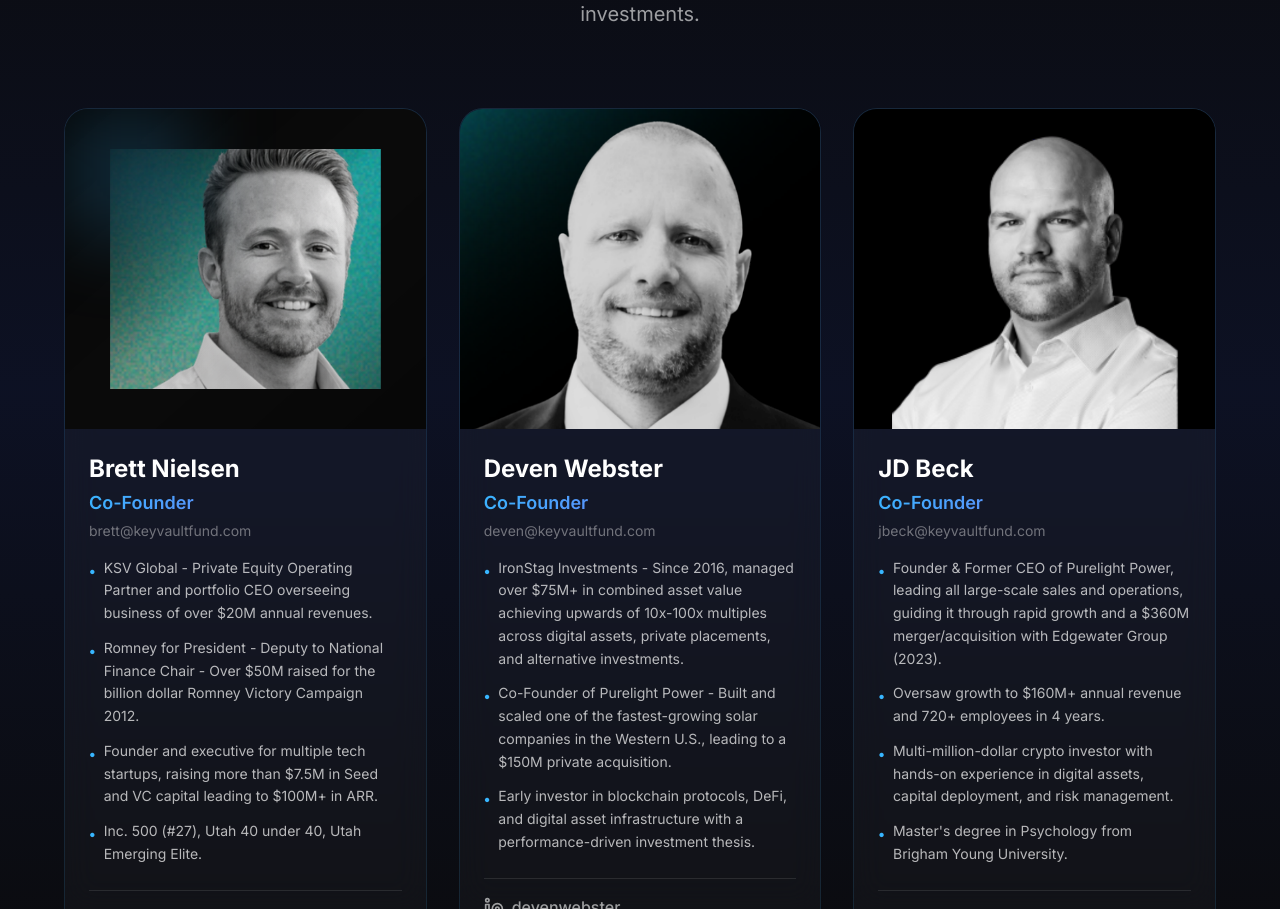
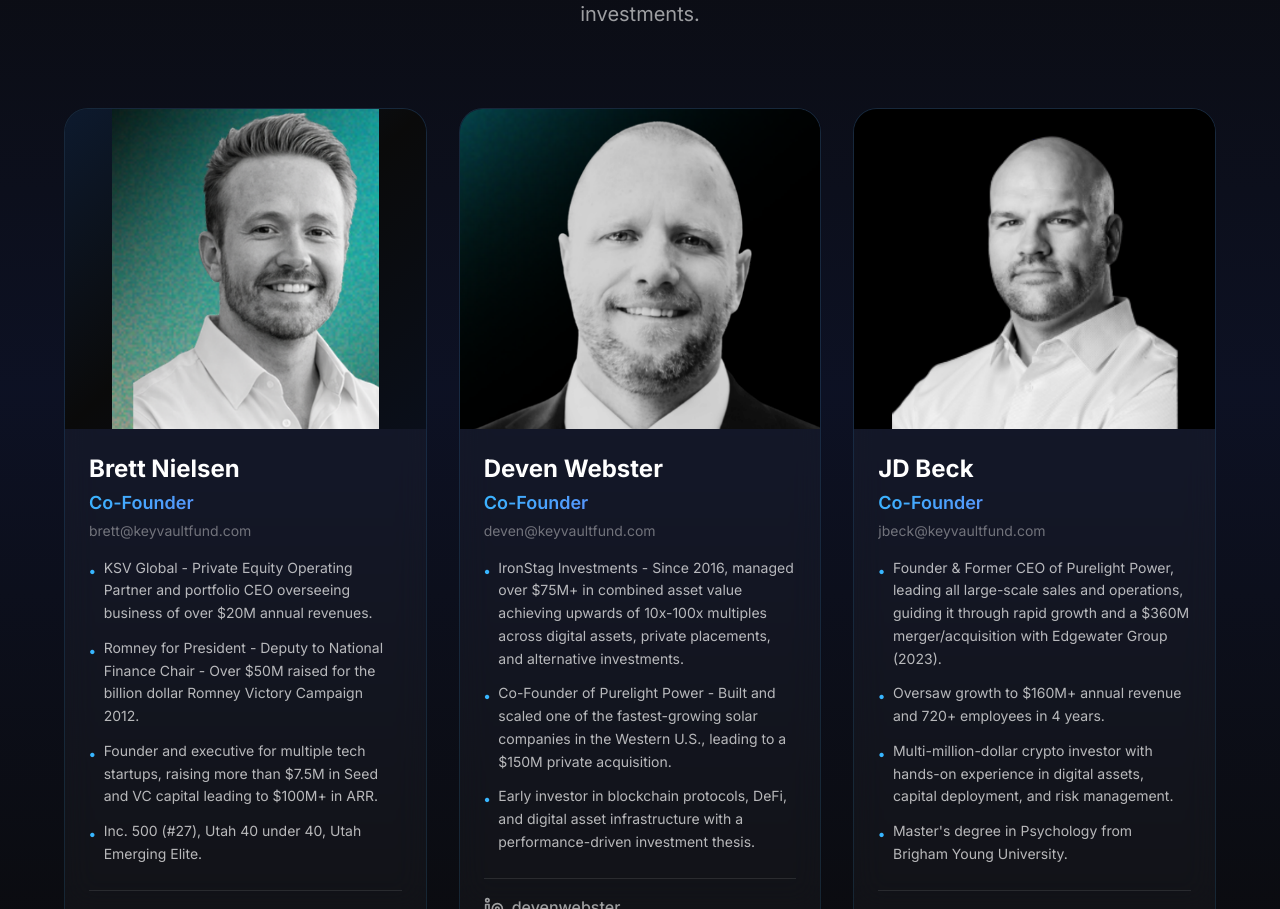
Before and after one commit to dwebster123/keyvault-website, a Next.js app: page / in a window 1280 px wide. Shown: the part 2812-3721 px from the top of the page. Built offline with nearby package versions, Linux system fonts and the light colour scheme.

Commit message:
fix: Brett headshot - use object-contain to show full photo, remove scale hack

```diff
--- a/app/page.tsx
+++ b/app/page.tsx
@@ -207,18 +207,14 @@ export default function Home() {
             <div className="grid grid-cols-1 lg:grid-cols-3 gap-8 max-w-6xl mx-auto">
               {/* Brett Nielsen */}
               <div className="glass-card rounded-3xl overflow-hidden group hover:border-kv-blue/30 transition-all duration-300">
-                <div className="relative w-full h-80 overflow-hidden bg-[#0a0a0a]">
+                <div className="relative w-full h-80 overflow-hidden bg-gradient-to-br from-[#0d1a2e] via-[#0a0a0a] to-[#0a0f1a]">
                   <Image
                     src="/images/brett.png"
                     alt="Brett Nielsen - Co-Founder at Key Vault Fund"
                     fill
-                    className="object-cover object-center scale-75 group-hover:scale-80 transition-transform duration-700"
-                    style={{ objectPosition: '50% 30%' }}
+                    className="object-cover group-hover:scale-105 transition-transform duration-700"
+                    style={{ objectPosition: '50% 15%', objectFit: 'contain' }}
                   />
-                  {/* Dark overlay to match Deven's dark background aesthetic */}
-                  <div className="absolute inset-0 bg-gradient-to-br from-[#0a0a0a]/60 via-transparent to-[#0a0a0a]/40 mix-blend-multiply pointer-events-none" />
-                  {/* Teal accent in upper-left to match Deven's photo */}
-                  <div className="absolute top-0 left-0 w-32 h-32 bg-kv-blue/20 blur-2xl pointer-events-none" />
                 </div>
                 <div className="p-6">
                   <h3 className="text-2xl text-white font-bold mb-1">Brett Nielsen</h3>
```
